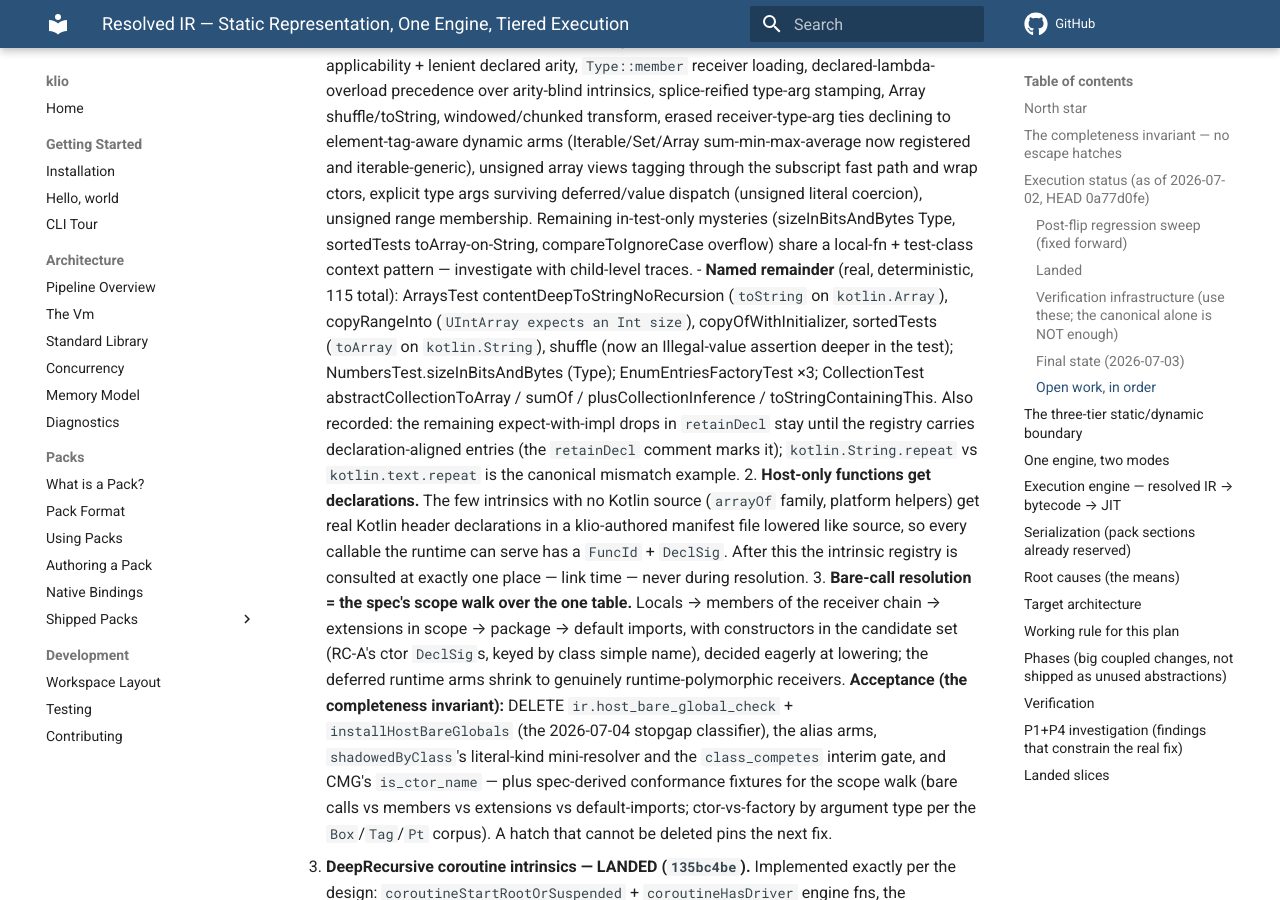
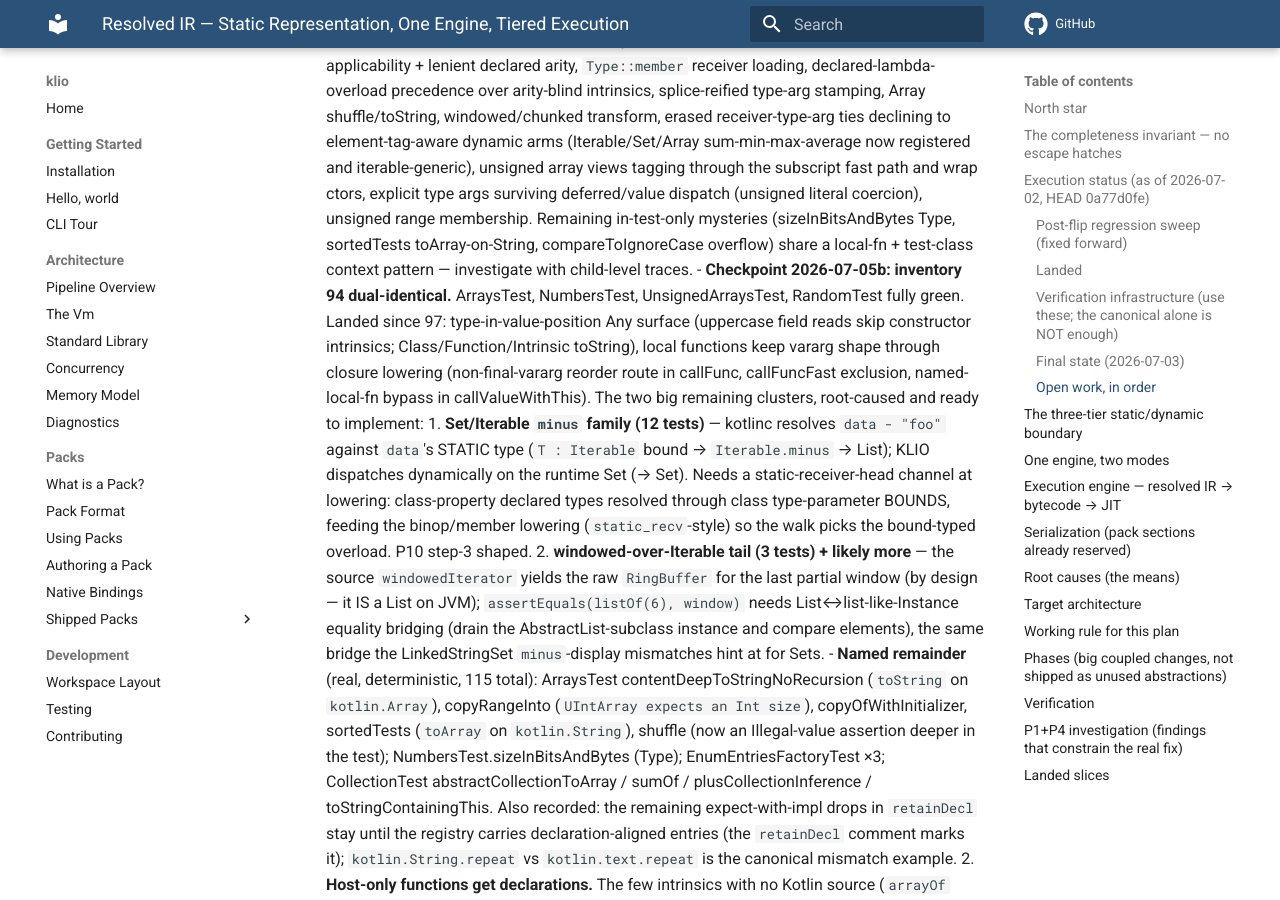
Before and after one commit to DrewCarlson/klio, an MkDocs documentation site: the page built from docs/resolution-unification-plan.md, in a window 1280 px wide and 900 px high, scrolled down 8988 px. Built offline with MkDocs 1.6.1 and Material for MkDocs 9.7.7, drawn with Linux system fonts in a browser that asks for light colours; comment, search, counter and statistics services are not loaded.

Commit message:
docs: checkpoint 94 dual-identical; the two remaining clusters root-caused

```diff
--- a/docs/resolution-unification-plan.md
+++ b/docs/resolution-unification-plan.md
@@ -407,6 +407,31 @@ Every phase of this plan is landed or boundary-recorded; nothing remains open.
         mysteries (sizeInBitsAndBytes Type, sortedTests toArray-on-String,
         compareToIgnoreCase overflow) share a local-fn + test-class
         context pattern — investigate with child-level traces.
+      - **Checkpoint 2026-07-05b: inventory 94 dual-identical.** ArraysTest,
+        NumbersTest, UnsignedArraysTest, RandomTest fully green. Landed
+        since 97: type-in-value-position Any surface (uppercase field
+        reads skip constructor intrinsics; Class/Function/Intrinsic
+        toString), local functions keep vararg shape through closure
+        lowering (non-final-vararg reorder route in callFunc,
+        callFuncFast exclusion, named-local-fn bypass in
+        callValueWithThis).
+        The two big remaining clusters, root-caused and ready to
+        implement:
+        1. **Set/Iterable `minus` family (12 tests)** — kotlinc resolves
+           `data - "foo"` against `data`'s STATIC type (`T : Iterable`
+           bound → `Iterable.minus` → List); KLIO dispatches dynamically
+           on the runtime Set (→ Set). Needs a static-receiver-head
+           channel at lowering: class-property declared types resolved
+           through class type-parameter BOUNDS, feeding the binop/member
+           lowering (`static_recv`-style) so the walk picks the
+           bound-typed overload. P10 step-3 shaped.
+        2. **windowed-over-Iterable tail (3 tests) + likely more** — the
+           source `windowedIterator` yields the raw `RingBuffer` for the
+           last partial window (by design — it IS a List on JVM);
+           `assertEquals(listOf(6), window)` needs List↔list-like-Instance
+           equality bridging (drain the AbstractList-subclass instance and
+           compare elements), the same bridge the LinkedStringSet
+           `minus`-display mismatches hint at for Sets.
       - **Named remainder** (real, deterministic, 115 total): ArraysTest
         contentDeepToStringNoRecursion (`toString` on `kotlin.Array`),
         copyRangeInto (`UIntArray expects an Int size`),
```
